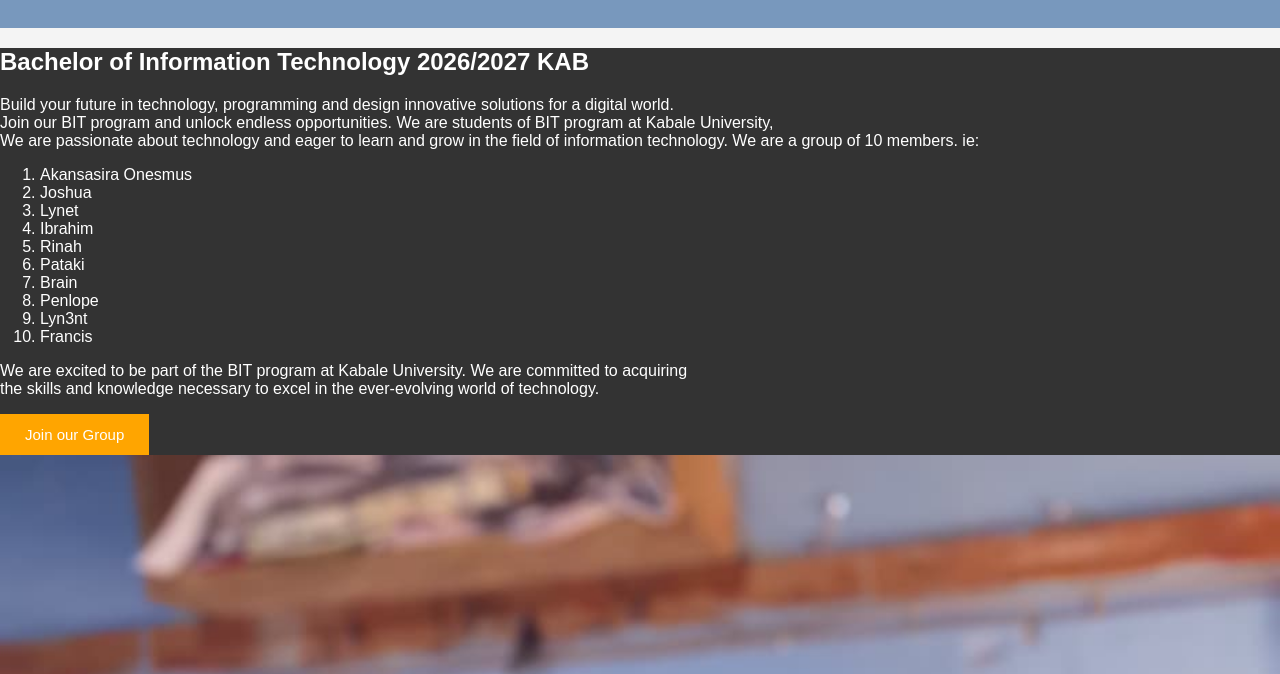
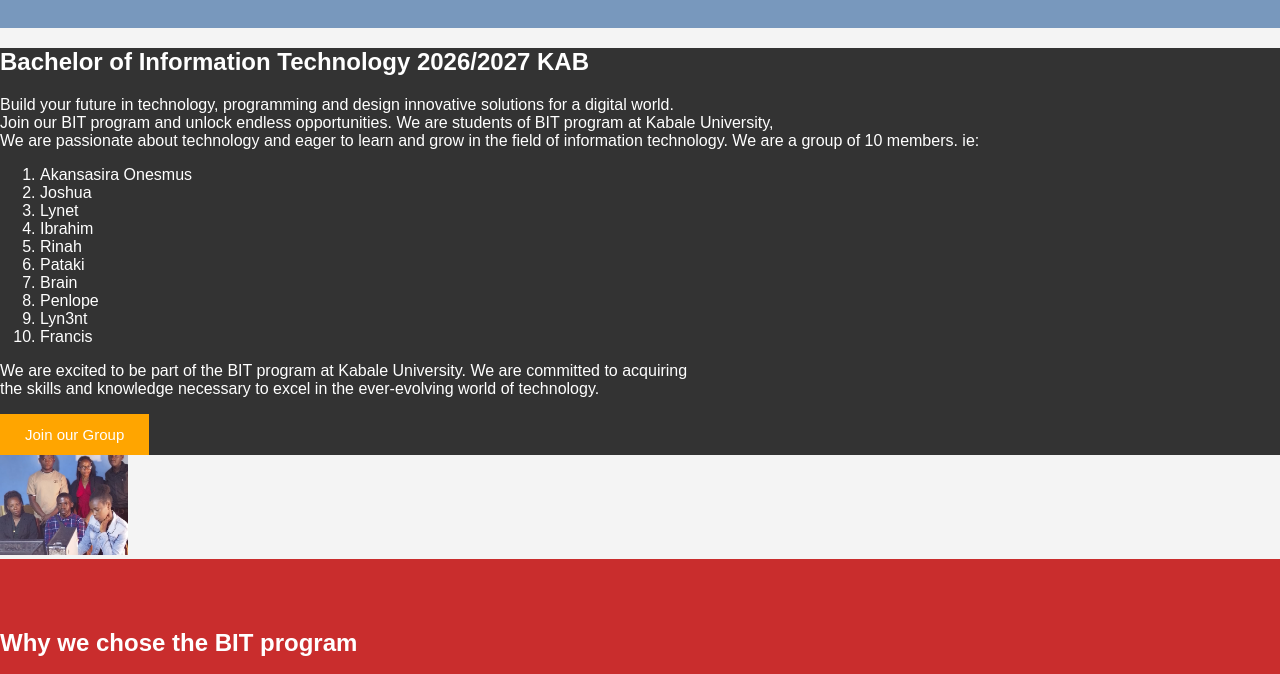
Before and after one commit to akansasiraonex-eng/BIT2026, a plain HTML site: page index.html in a window 1280 px wide. Shown: the part 118-792 px from the top of the page. Drawn offline with Linux system fonts and the light colour scheme; files whose address does not match are found by name.

Commit message:
Refactor CSS styles for layout and design

```diff
--- a/style.css
+++ b/style.css
@@ -48,8 +48,8 @@
 }
 
 .slider img{
-    width: 100%;
-    height: 2000px;
+    width: 10%;
+    height: 100px;
     object-fit: cover;
 }
 
```
